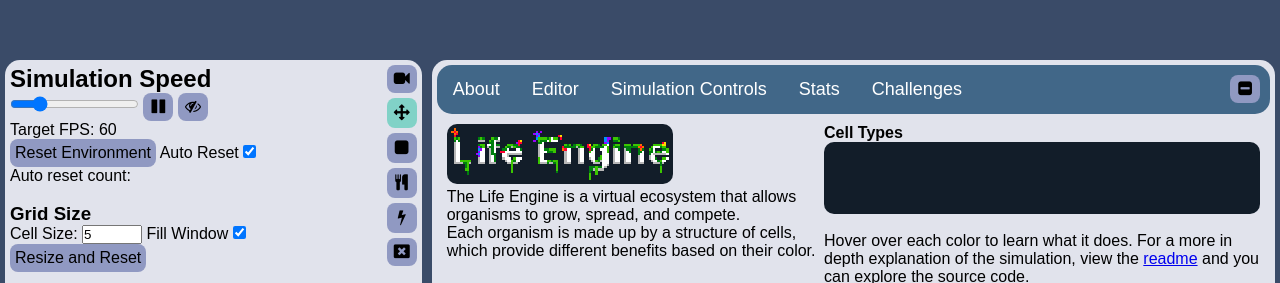
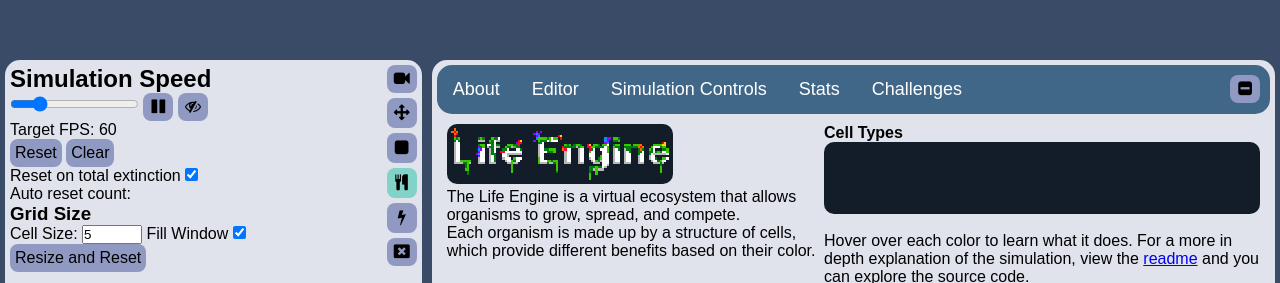
Before and after one commit to MaxRobinsonTheGreat/LifeEngine, a website built with webpack: page dist/index.html in a window 1280 px wide. Shown: the part 445-728 px from the top of the page. Built offline with nearby package versions, Linux system fonts and the light colour scheme; a script that the page names is missing.

Commit message:
added clear button, food drop default mode

```diff
--- a/dist/index.html
+++ b/dist/index.html
@@ -20,9 +20,9 @@
 			<div id='speed-controller' class='control-set'>
 				<div class='vertical-buttons'>
 					<button class="reset-view" title="Reset View. Hotkey: A"><i class="fa fa-video-camera"></i></button>
-					<button class="edit-mode-btn drag-view selected" id="drag-view" title="Drag View. Hotkey: S"><i class="fa fa-arrows"></i></button>
+					<button class="edit-mode-btn drag-view" id="drag-view" title="Drag View. Hotkey: S"><i class="fa fa-arrows"></i></button>
 					<button class="edit-mode-btn wall-drop" id="wall-drop" title="Drop/Remove Wall. Hotkey: D"><i class="fa fa-square"></i></button>
-					<button class="edit-mode-btn food-drop" id="food-drop" title="Drop/Remove Food. Hotkey: F"><i class="fa fa-cutlery"></i></button>
+					<button class="edit-mode-btn food-drop selected" id="food-drop" title="Drop/Remove Food. Hotkey: F"><i class="fa fa-cutlery"></i></button>
 					<button class="edit-mode-btn click-kill" id="click-kill" title="Click to kill. Hotkey: G"><i class="fa fa-bolt"></i></button>
 					<button id="clear-walls" title="Clear All Walls. Hotkey: B"><i class="fa fa-window-close"></i></button>
 				</div>
@@ -32,12 +32,13 @@
 				<button class="headless" title="Toggle rendering. Hotkey: H"><i class="fa fa-eye-slash"></i></button>
 				<p id='fps'>Target FPS: 60</p>
 				<p id='fps-actual'></p>
-				<button id='reset-env'>Reset Environment</button>
-				<label for="auto-reset">Auto Reset</label>
+				<button id='reset-env' title='Restarts simulation with default organism.'>Reset</button>
+				<button id='clear-env' title="Removes all organisms and walls. Will disable 'reset on extinction'"">Clear</button>
+				<br>
+				<label for="auto-reset">Reset on total extinction</label>
 				<input type="checkbox" id="auto-reset" checked>
 				<br>
 				<p id='reset-count'>Auto reset count: </p>
-				<br>
 				<h3>Grid Size</h3>
 				<label for="cell-size">Cell Size:</label>
 				<input type="number" id="cell-size" min="1" max="100" value=5 step="1">
@@ -46,7 +47,6 @@
 				<div class='col-row-input'>
 					<label for="col-input">Columns:</label>
 					<input type="number" id="col-input" min="1" value=100 step="1">
-					<br>
 					<label for="row-input">Rows:</label>
 					<input type="number" id="row-input" min="1" value=100 step="1">
 				</div>
@@ -266,9 +266,9 @@
 		</div>
 		<div class='hot-controls'>
 			<button class="reset-view" title="Reset View. Hotkey: A"><i class="fa fa-video-camera"></i></button>
-			<button class="edit-mode-btn drag-view selected" id="drag-view" title="Drag View. Hotkey: S"><i class="fa fa-arrows"></i></button>
+			<button class="edit-mode-btn drag-view" id="drag-view" title="Drag View. Hotkey: S"><i class="fa fa-arrows"></i></button>
 			<button class="edit-mode-btn wall-drop" id="wall-drop" title="Drop/Remove Wall. Hotkey: D"><i class="fa fa-square"></i></button>
-			<button class="edit-mode-btn food-drop" id="food-drop" title="Drop/Remove Food. Hotkey: F"><i class="fa fa-cutlery"></i></button>
+			<button class="edit-mode-btn food-drop selected" id="food-drop" title="Drop/Remove Food. Hotkey: F"><i class="fa fa-cutlery"></i></button>
 			<button class="edit-mode-btn click-kill" id="click-kill" title="Click to kill. Hotkey: G"><i class="fa fa-bolt"></i></button>
 			<button class="headless" title="Toggle rendering. Hotkey: H"><i class="fa fa-eye-slash"></i></button>
 			<button class='pause-button' title="Play/Pause. Hotkey: Spacebar"><i class="fa fa-pause"></i></button>
```
